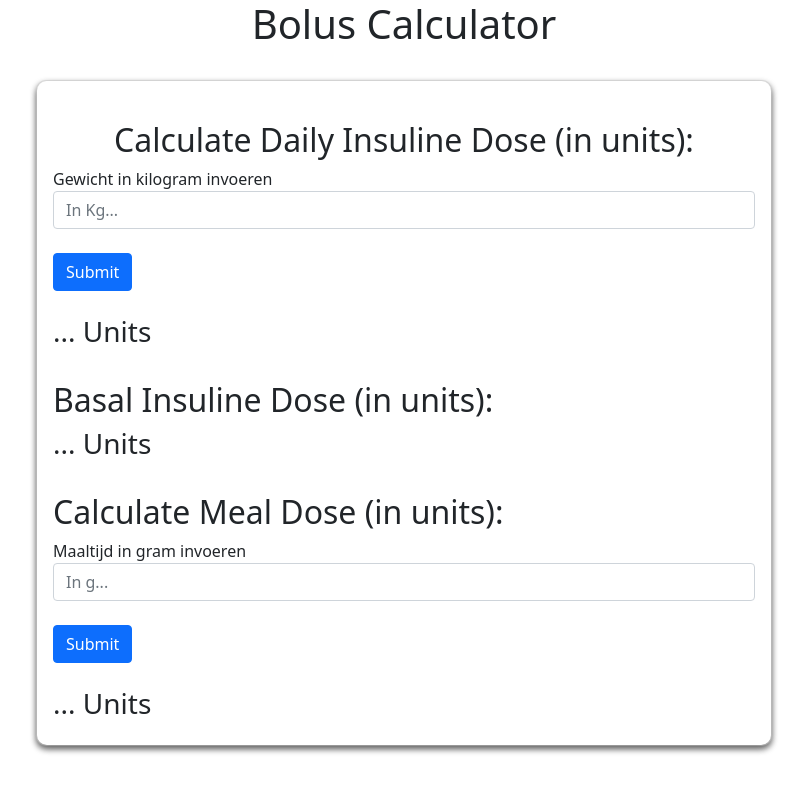
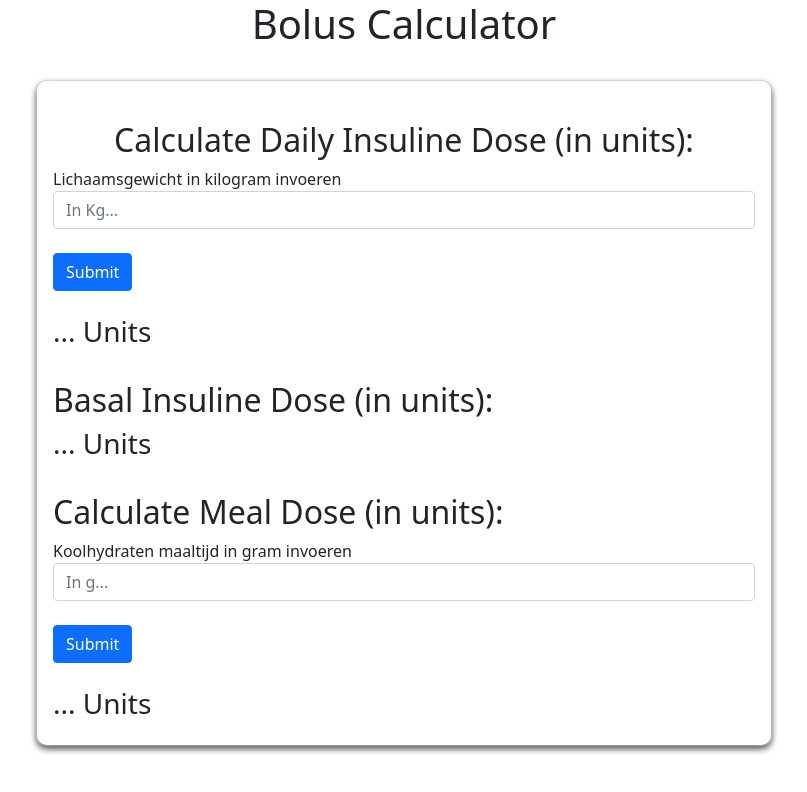
Before and after one commit to BryanAafjes/Bolus_Calculation, a website: page index.html in a window 1280 px wide. Shown: the whole page, without its empty margins (236-1043 px from the left). Drawn offline with nearby package versions, Linux system fonts and the light colour scheme.

Commit message:
UI aangepast

```diff
--- a/index.html
+++ b/index.html
@@ -4,7 +4,7 @@
     <meta charset="UTF-8">
     <meta http-equiv="X-UA-Compatible" content="IE=edge">
     <meta name="viewport" content="width=device-width, initial-scale=1.0">
-    <title>Hello world!</title>
+    <title>Bolus Calculator</title>
     <!-- CSS only -->
     <link href="https://cdn.jsdelivr.net/npm/bootstrap@5.0.0-beta2/dist/css/bootstrap.min.css" rel="stylesheet"
         integrity="sha384-BmbxuPwQa2lc/FVzBcNJ7UAyJxM6wuqIj61tLrc4wSX0szH/Ev+nYRRuWlolflfl" crossorigin="anonymous">
@@ -24,7 +24,7 @@
                         <div class="form-group">
                             <br>
                             <h2 class="center">Calculate Daily Insuline Dose (in units):</h2>
-                            <label for="kg">Gewicht in kilogram invoeren</label>
+                            <label for="kg">Lichaamsgewicht in kilogram invoeren</label>
                             <input type="text" class="form-control" id="userWeight" placeholder="In Kg...">
                             <br>
                             <button class="btn btn-primary" id="buttonWeight">Submit</button>
@@ -41,7 +41,7 @@
                         <h2>Calculate Meal Dose (in units):</h2>
 
                         <div class="form-group">
-                            <label for="kg">Maaltijd in gram invoeren</label>
+                            <label for="kg">Koolhydraten maaltijd in gram invoeren</label>
                             <input class="form-control" type="text" id="userCarbs" placeholder="In g...">
                             <br>
                             <button class="btn btn-primary" id="buttonCarbs">Submit</button>
```
